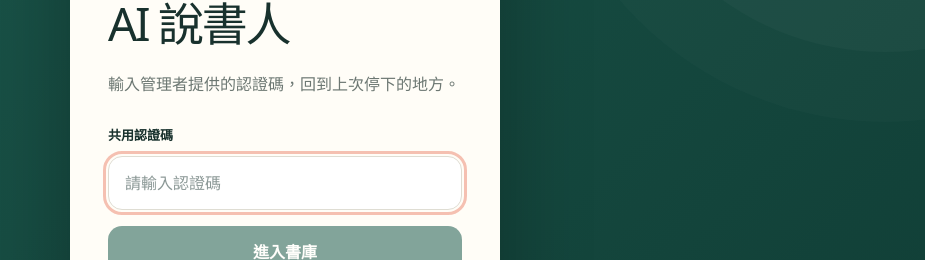
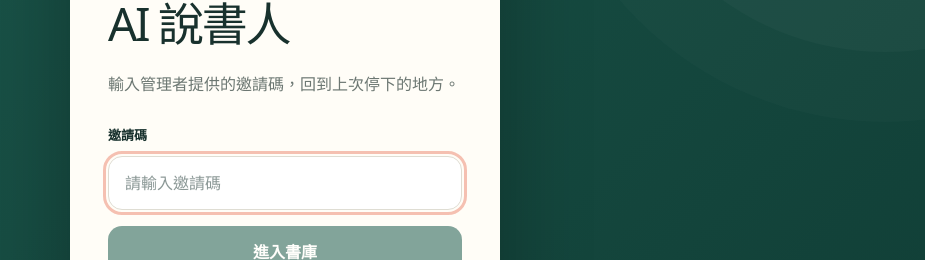
Before and after one commit to chianwu-hash/ai-narrator-web-player, a Next.js app: page /login in a window 1280 px wide. Shown: the part 288-548 px from the top of the page, without its empty margins (355-1280 px from the left). Built offline with nearby package versions, Linux system fonts and the light colour scheme; no server answers.

Commit message:
Rename access code copy to invitation code

```diff
--- a/src/app/api/auth/login/route.ts
+++ b/src/app/api/auth/login/route.ts
@@ -13,7 +13,7 @@ export async function POST(request: NextRequest) {
   const body = await request.json().catch(() => ({})) as { code?: string };
   if (!verifyAccessCode(body.code ?? "")) {
     recordFailedLogin(ip);
-    return NextResponse.json({ error: "認證碼不正確。" }, { status: 401 });
+    return NextResponse.json({ error: "邀請碼不正確。" }, { status: 401 });
   }
   clearLoginAttempts(ip);
   const response = NextResponse.json({ ok: true });
--- a/src/app/login/login-form.tsx
+++ b/src/app/login/login-form.tsx
@@ -33,11 +33,11 @@ export function LoginForm() {
 
   return (
     <form onSubmit={submit} className="login-form">
-      <label htmlFor="access-code">共用認證碼</label>
+      <label htmlFor="access-code">邀請碼</label>
       <input
         id="access-code" type="password" autoComplete="current-password" inputMode="text"
         value={code} onChange={(event) => setCode(event.target.value)} required autoFocus
-        placeholder="請輸入認證碼"
+        placeholder="請輸入邀請碼"
       />
       {error && <p className="login-error" role="alert">{error}</p>}
       <button type="submit" disabled={busy || !code}>{busy ? "驗證中…" : "進入書庫"}</button>
--- a/src/app/login/page.tsx
+++ b/src/app/login/page.tsx
@@ -11,7 +11,7 @@ export default async function LoginPage() {
         <div className="login-mark" aria-hidden="true">▰</div>
         <p className="login-eyebrow">PRIVATE LISTENING SPACE</p>
         <h1 id="login-title">AI 說書人</h1>
-        <p className="login-copy">輸入管理者提供的認證碼，回到上次停下的地方。</p>
+        <p className="login-copy">輸入管理者提供的邀請碼，回到上次停下的地方。</p>
         <LoginForm />
         <p className="login-note">登入後可開啟跨設備同步；未開啟前，進度仍保存在這台裝置。</p>
       </section>
```
Also changed, not shown: 5 other files (tests, documents, lock files or other folders).
